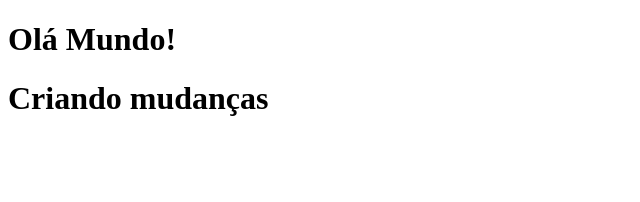
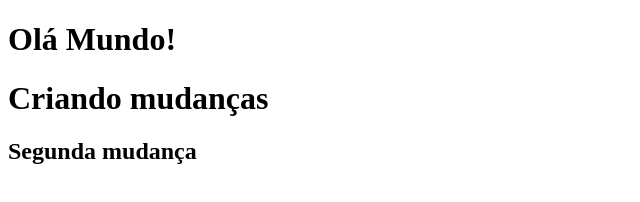
Before and after one commit to igorathayde/meu-projeto, a plain HTML site: page index.html in a window 1280 px wide. Shown: the whole page, without its empty margins (0-640 px from the left). Drawn offline with Linux system fonts and the light colour scheme.

Commit message:
Segunda alteração

```diff
--- a/index.html
+++ b/index.html
@@ -8,6 +8,7 @@
 <body>
     <h1>Olá Mundo!</h1>
     <h1>Criando mudanças</h1>
+    <h2>Segunda mudança</h2>
 </body>
 
 </html>
```
